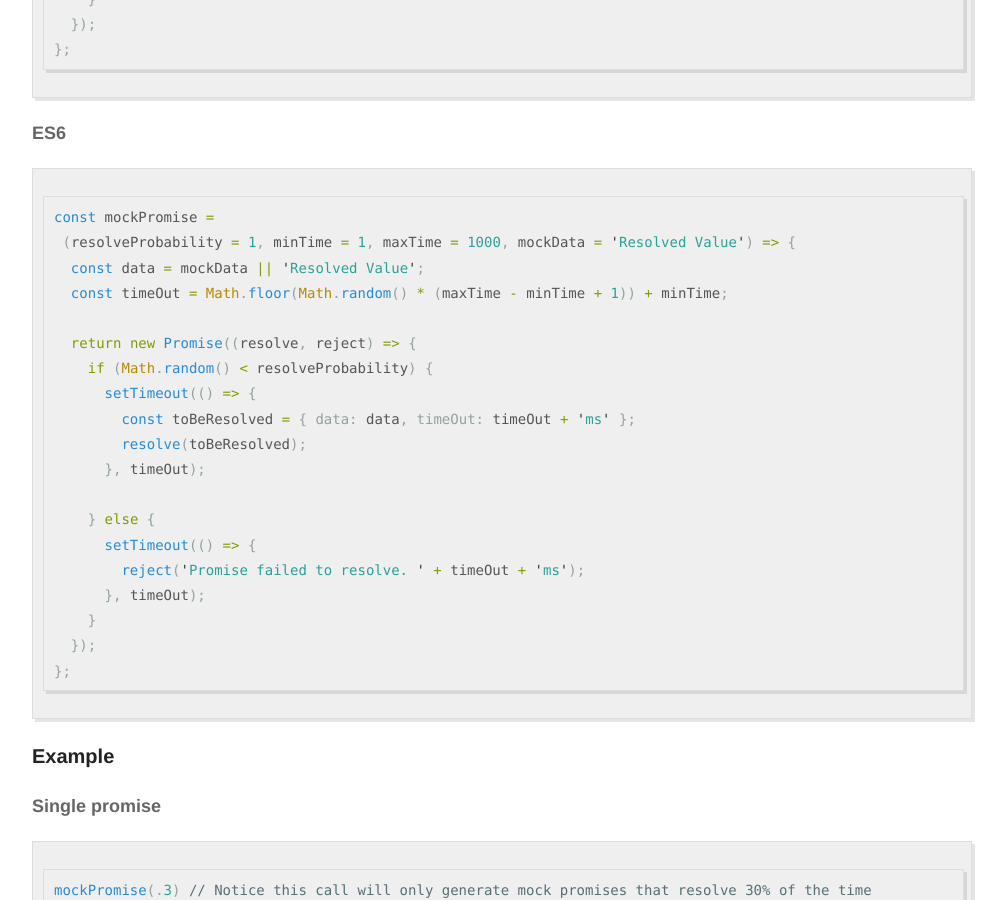
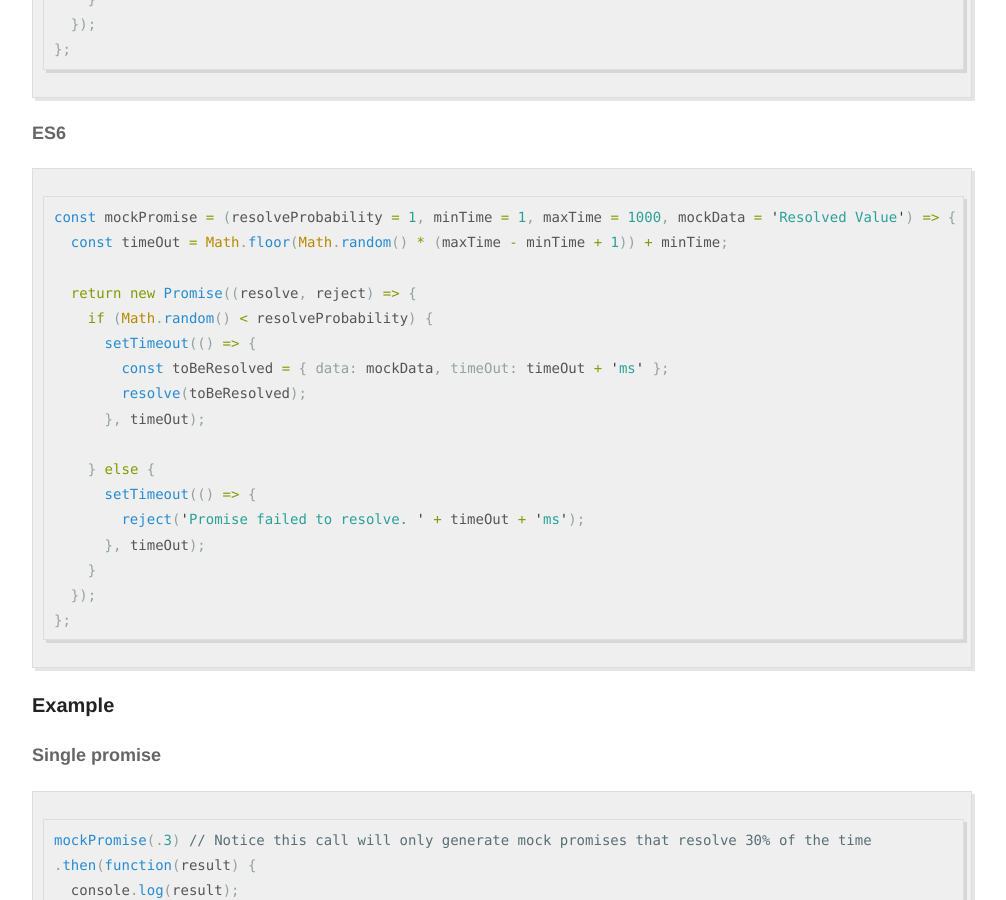
Before and after one commit to rodocite/rodocite.github.io, a Jekyll site: the page built from _posts/2015-10-12-mockPromise.md, in a window 1280 px wide and 900 px high, scrolled down 1202 px. Shown: the whole window, without its empty margins (138-1144 px from the left). Built offline with Jekyll 4.4.1, drawn with Linux system fonts in a browser that asks for light colours; Markdown is read by kramdown in place of the engine named in the settings; comment, search, counter and statistics services are not loaded.

Commit message:
Update 2015-10-12-mockPromise.md

````diff
--- a/_posts/2015-10-12-mockPromise.md
+++ b/_posts/2015-10-12-mockPromise.md
@@ -45,15 +45,13 @@ var mockPromise = function(resolveProbability, minTime, maxTime, mockData) {
 
 #### ES6
 ```javascript
-const mockPromise =
- (resolveProbability = 1, minTime = 1, maxTime = 1000, mockData = 'Resolved Value') => {
-  const data = mockData || 'Resolved Value';
+const mockPromise = (resolveProbability = 1, minTime = 1, maxTime = 1000, mockData = 'Resolved Value') => {
   const timeOut = Math.floor(Math.random() * (maxTime - minTime + 1)) + minTime;
 
   return new Promise((resolve, reject) => {
     if (Math.random() < resolveProbability) {
       setTimeout(() => {
-        const toBeResolved = { data: data, timeOut: timeOut + 'ms' };
+        const toBeResolved = { data: mockData, timeOut: timeOut + 'ms' };
         resolve(toBeResolved);
       }, timeOut);
 
````
